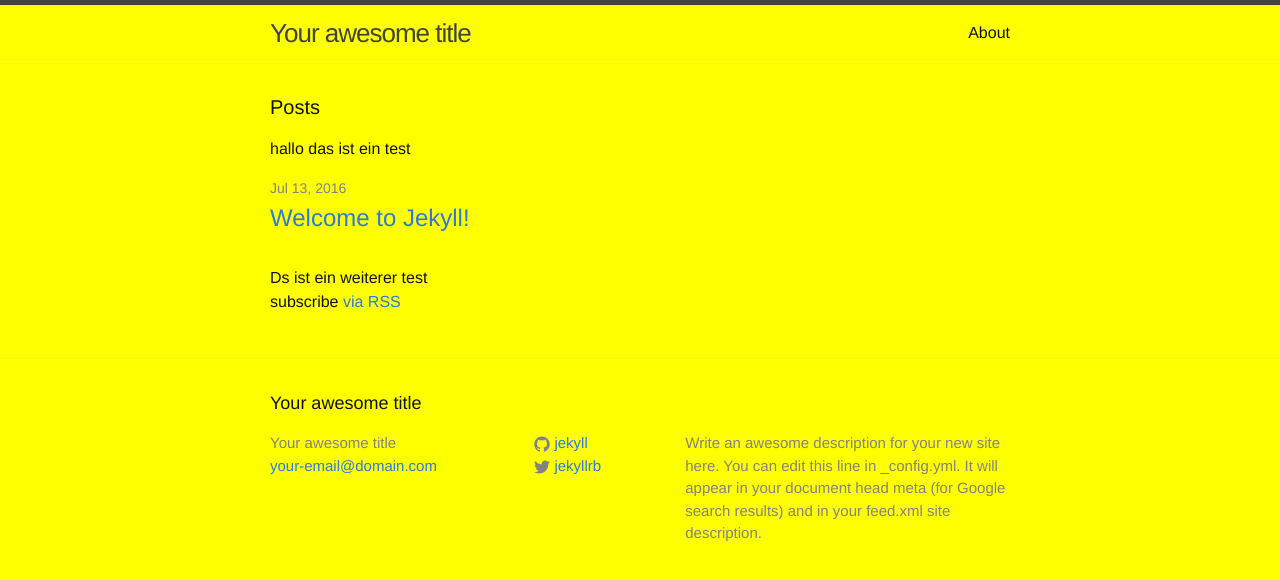
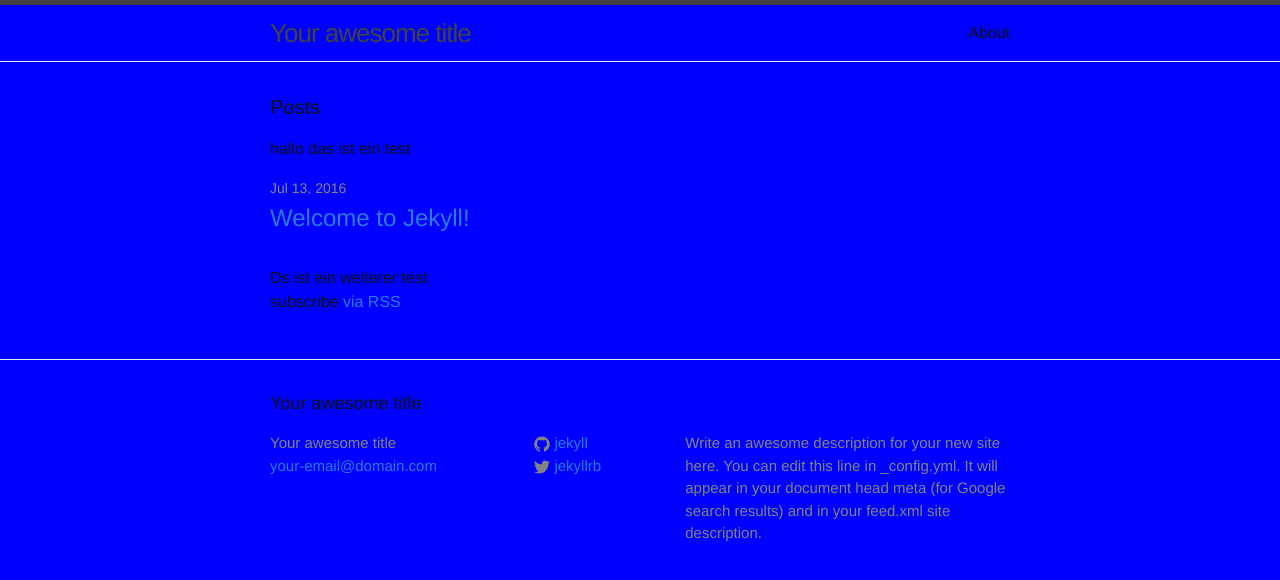
Before and after one commit to ryabrody/gem_skeleton, a Jekyll site: the page built from documentation/index.html, in a window 1280 px wide. Shown: the top 580 px of the page. Built offline with Jekyll 4.4.1, drawn with Linux system fonts in a browser that asks for light colours.

Commit message:
change background color"

```diff
--- a/documentation/_sass/assets/stylesheets/local-ui.scss
+++ b/documentation/_sass/assets/stylesheets/local-ui.scss
@@ -1,3 +1,4 @@
 body {
   background-color: yellow !important;
+  background-color: blue !important;
 }
```
